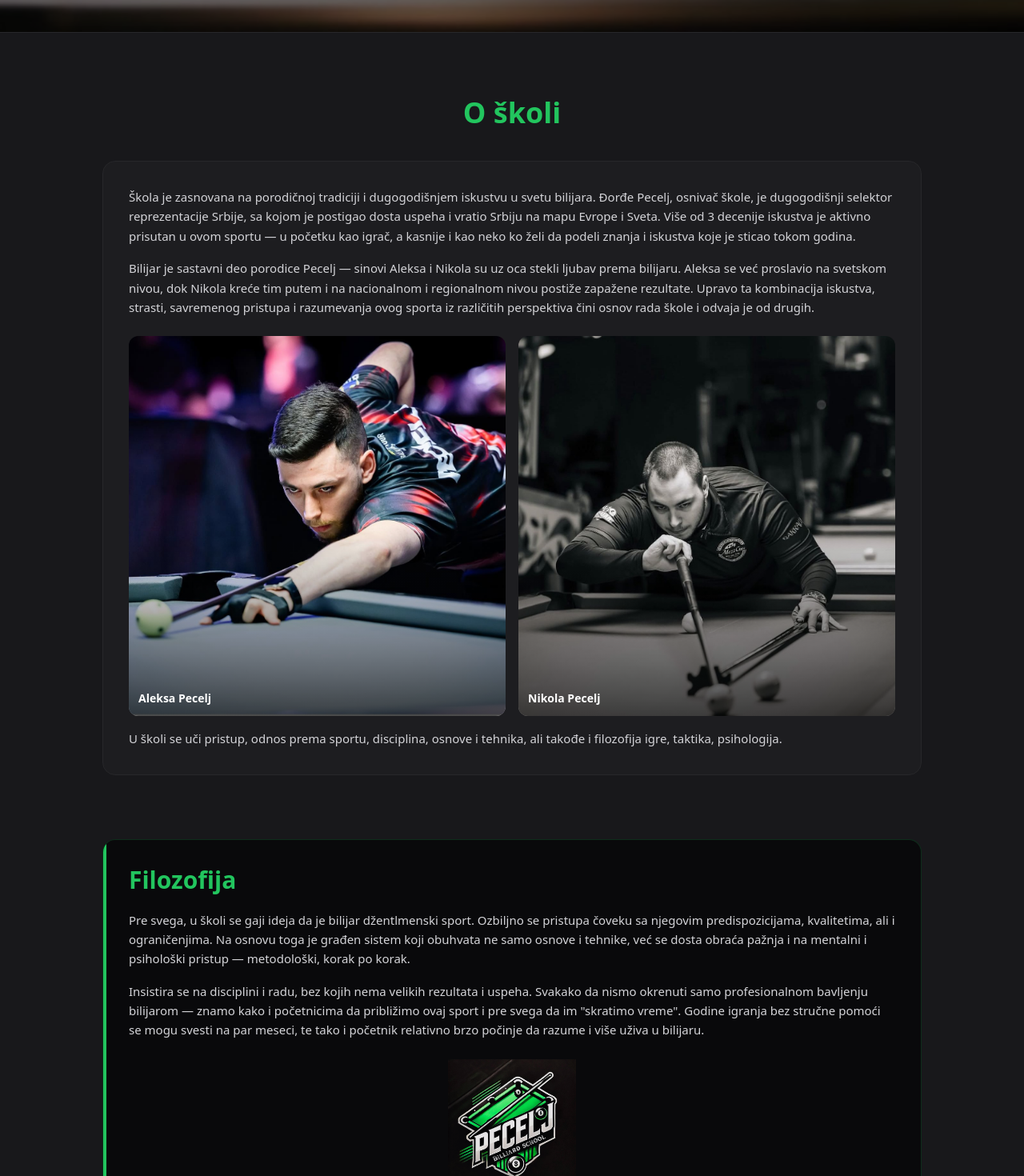
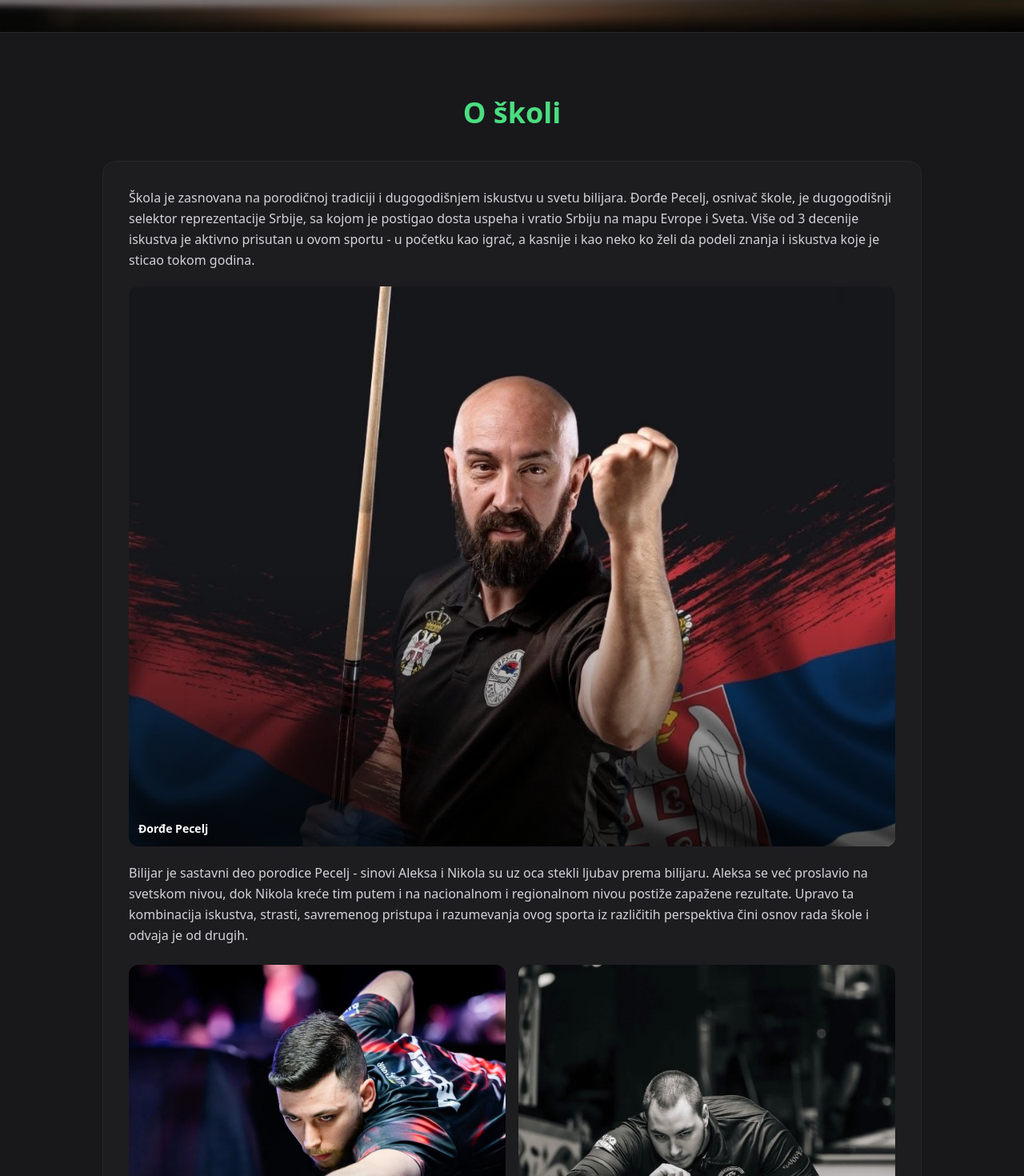
Before and after one commit to miapecelj/skola-bilijara-pecelj, a React (Vite) app: page / in a window 1280 px wide. Shown: the part 760-2230 px from the top of the page at 80% size. Built offline with nearby package versions, Linux system fonts and the light colour scheme; no server answers.

Commit message:
Merge pull request #11 from miapecelj/dev
Dev

```diff
--- a/src/components/AboutSection.jsx
+++ b/src/components/AboutSection.jsx
@@ -4,6 +4,7 @@ import aleksaImg1 from "../images/aleksa1.jpeg";
 import djordjeImg from "../images/galerija.jpeg";
 import nikolaImg from "../images/nikola.jpeg";
 import logoImg from "../images/logo.jpeg";
+import trenerImg from "../images/trener.jpeg";
 
 
 /* ── Data ─────────────────────────────────────────────────── */
@@ -18,30 +19,30 @@ const selectorResults = [
     {
         athlete: "Aleksa Pecelj",
         medals: [
-            "EP do 19 god — dve bronze i srebro",
-            "EP do 23 god — Evropski šampion",
+            "EP do 19 god - dve bronze i srebro",
+            "EP do 23 god - Evropski šampion",
         ],
     },
     {
         athlete: "Bojana Šarac",
-        medals: ["Evropsko juniorsko za devojčice — Srebro"],
+        medals: ["Evropsko juniorsko za devojčice - Srebro"],
     },
     {
         athlete: "Lazar Kostić",
-        medals: ["EP do 17 god — šampion", "EP do 19 god — srebro"],
+        medals: ["EP do 17 god - šampion", "EP do 19 god - srebro"],
     },
     {
         athlete: "Luka Bugarski",
-        medals: ["EP do 17 god — dve bronze", "EP do 19 god — bronza"],
+        medals: ["EP do 17 god - dve bronze", "EP do 19 god - bronza"],
     },
     {
         athlete: "Haris Trtovac",
-        medals: ["EP do 23 god — bronza"],
+        medals: ["EP do 23 god - bronza"],
     },
 ];
 
 const aleksaTrophies = [
-    "Višestruki državni šampion — juniorska i seniorska konkurencija",
+    "Višestruki državni šampion - juniorska i seniorska konkurencija",
     "Višestruki osvajač medalja sa Evropskih juniorskih šampionata",
     "Evropski šampion do 23 god.",
     "Više puta u završnicama najvećih svetskih turnira",
@@ -88,23 +89,35 @@ function TrophyList({ items }) {
 export default function AboutSection() {
     return (
         <section id="about" className="bg-zinc-900 py-20 px-4 border-t border-zinc-800">
-            <div className="max-w-5xl mx-auto space-y-20">
+            <div className="max-w-5xl mx-auto space-y-16">
 
                 {/* ── O školi ─────────────────────────────────────── */}
                 <div data-aos="fade-up">
-                    <h2 className="text-3xl md:text-4xl font-bold text-green-500 text-center mb-10">
+                    <h2 className="text-3xl md:text-4xl font-bold text-green-400 text-center mb-10">
                         O školi
                     </h2>
                     <div className="bg-zinc-800/40 border border-zinc-800 rounded-2xl p-6 md:p-8">
-                        <p className="text-zinc-300 leading-relaxed text-[15px]">
+
+                        <p className="text-zinc-300 leading-relaxed text-base">
                             Škola je zasnovana na porodičnoj tradiciji i dugogodišnjem iskustvu u svetu bilijara.
                             Đorđe Pecelj, osnivač škole, je dugogodišnji selektor reprezentacije Srbije, sa kojom
                             je postigao dosta uspeha i vratio Srbiju na mapu Evrope i Sveta. Više od 3 decenije
-                            iskustva je aktivno prisutan u ovom sportu — u početku kao igrač, a kasnije i kao neko
+                            iskustva je aktivno prisutan u ovom sportu - u početku kao igrač, a kasnije i kao neko
                             ko želi da podeli znanja i iskustva koje je sticao tokom godina.
                         </p>
-                        <p className="text-zinc-300 leading-relaxed text-[15px] mt-4">
-                            Bilijar je sastavni deo porodice Pecelj — sinovi Aleksa i Nikola su uz oca stekli
+
+                        <div className="mt-5 relative w-full h-[700px] rounded-xl overflow-hidden">
+                            <img
+                                src={trenerImg}
+                                alt="Đorđe Pecelj - trener"
+                                className="w-full h-full object-cover object-top"
+                            />
+                            <div className="absolute inset-0 bg-gradient-to-t from-black/70 via-transparent to-transparent" />
+                            <p className="absolute bottom-3 left-3 text-white font-semibold text-sm">Đorđe Pecelj</p>
+                        </div>
+
+                        <p className="text-zinc-300 leading-relaxed text-base mt-5">
+                            Bilijar je sastavni deo porodice Pecelj - sinovi Aleksa i Nikola su uz oca stekli
                             ljubav prema bilijaru. Aleksa se već proslavio na svetskom nivou, dok Nikola kreće tim
                             putem i na nacionalnom i regionalnom nivou postiže zapažene rezultate. Upravo ta
                             kombinacija iskustva, strasti, savremenog pristupa i razumevanja ovog sporta iz
@@ -131,7 +144,7 @@ export default function AboutSection() {
                                 <p className="absolute bottom-3 left-3 text-white font-semibold text-sm">Nikola Pecelj</p>
                             </div>
                             </div>
-                        <p className="text-zinc-300 leading-relaxed text-[15px] mt-4">
+                            <p className="text-zinc-300 leading-relaxed text-base mt-4">
                                 U školi se uči pristup, odnos prema sportu, disciplina, osnove i tehnika, ali takođe
                                 i filozofija igre, taktika, psihologija.
                             </p>
@@ -142,16 +155,16 @@ export default function AboutSection() {
                         <div className="relative bg-zinc-950 border border-green-900/50 rounded-2xl p-6 md:p-8 overflow-hidden">
                             {/* accent bar */}
                             <div className="absolute left-0 top-0 bottom-0 w-1 bg-green-500 rounded-l-2xl" />
-                        <h2 className="text-2xl md:text-3xl font-bold text-green-500 mb-5">Filozofija</h2>
-                        <p className="text-zinc-300 leading-relaxed text-[15px]">
+                            <h2 className="text-2xl md:text-3xl font-bold text-green-400 mb-5">Filozofija</h2>
+                            <p className="text-zinc-300 leading-relaxed text-base">
                                 Pre svega, u školi se gaji ideja da je bilijar džentlmenski sport. Ozbiljno se
                                 pristupa čoveku sa njegovim predispozicijama, kvalitetima, ali i ograničenjima. Na
                                 osnovu toga je građen sistem koji obuhvata ne samo osnove i tehnike, već se dosta
-                            obraća pažnja i na mentalni i psihološki pristup — metodološki, korak po korak.
+                                obraća pažnja i na mentalni i psihološki pristup - metodološki, korak po korak.
                             </p>
-                        <p className="text-zinc-300 leading-relaxed text-[15px] mt-4">
+                            <p className="text-zinc-300 leading-relaxed text-base mt-4">
                                 Insistira se na disciplini i radu, bez kojih nema velikih rezultata i uspeha. Svakako
-                            da nismo okrenuti samo profesionalnom bavljenju bilijarom — znamo kako i početnicima
+                                da nismo okrenuti samo profesionalnom bavljenju bilijarom - znamo kako i početnicima
                                 da približimo ovaj sport i pre svega da im "skratimo vreme". Godine igranja bez
                                 stručne pomoći se mogu svesti na par meseci, te tako i početnik relativno brzo počinje
                                 da razume i više uživa u bilijaru.
@@ -168,7 +181,7 @@ export default function AboutSection() {
 
                     {/* ── Postignuća ──────────────────────────────────── */}
                     <div data-aos="fade-up">
-                    <h2 className="text-2xl md:text-3xl font-bold text-green-500 text-center mb-10">
+                        <h2 className="text-2xl md:text-3xl font-bold text-green-400 text-center mb-10">
                             Postignuća
                         </h2>
 
--- a/src/components/BookingSection.jsx
+++ b/src/components/BookingSection.jsx
@@ -98,7 +98,7 @@ export default function BookingSection() {
     <section id="booking" className="bg-zinc-900 py-20 px-4">
       <div className="max-w-2xl mx-auto">
 
-        <h2 className="text-3xl md:text-4xl font-bold text-green-500 text-center mb-10">
+        <h2 className="text-3xl md:text-4xl font-bold text-green-400 text-center mb-10">
           Zakažite Čas
         </h2>
 
--- a/src/components/HeroSection.jsx
+++ b/src/components/HeroSection.jsx
@@ -12,7 +12,7 @@ export default function HeroSection() {
         backgroundRepeat: "no-repeat",
       }}
     >
-      <div className="absolute inset-0 bg-black/60" />
+      <div className="absolute inset-0 bg-black/50" />
 
       <div className="relative z-10 text-center px-6 flex flex-col items-center gap-5 py-24">
         <h1 className="text-3xl sm:text-5xl md:text-6xl font-bold text-green-400 drop-shadow-lg">
--- a/src/components/StudentsSection.jsx
+++ b/src/components/StudentsSection.jsx
@@ -239,7 +239,7 @@ export default function StudentsSection() {
       <section id="polaznici" className="bg-zinc-950 py-20 px-4 border-t border-zinc-800">
         <div className="max-w-5xl mx-auto">
 
-          <h2 className="text-3xl md:text-4xl font-bold text-green-500 text-center mb-3">
+          <h2 className="text-3xl md:text-4xl font-bold text-green-400 text-center mb-3">
             Polaznici
           </h2>
           <p className="text-zinc-400 text-center text-sm mb-10">
```
Also changed, not shown: src/images/hero2.jpeg, src/images/trener.jpeg (added). Lines whose indentation alone changed are shown as unchanged.
